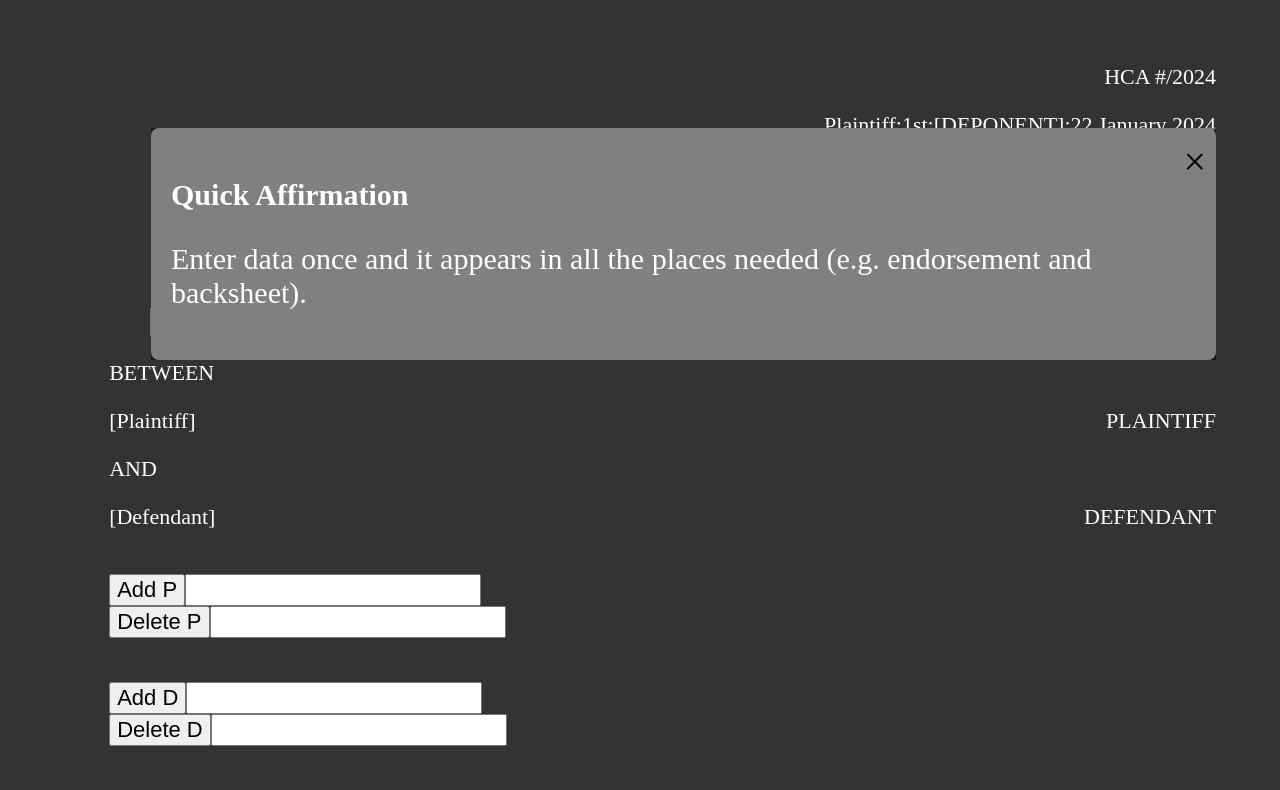
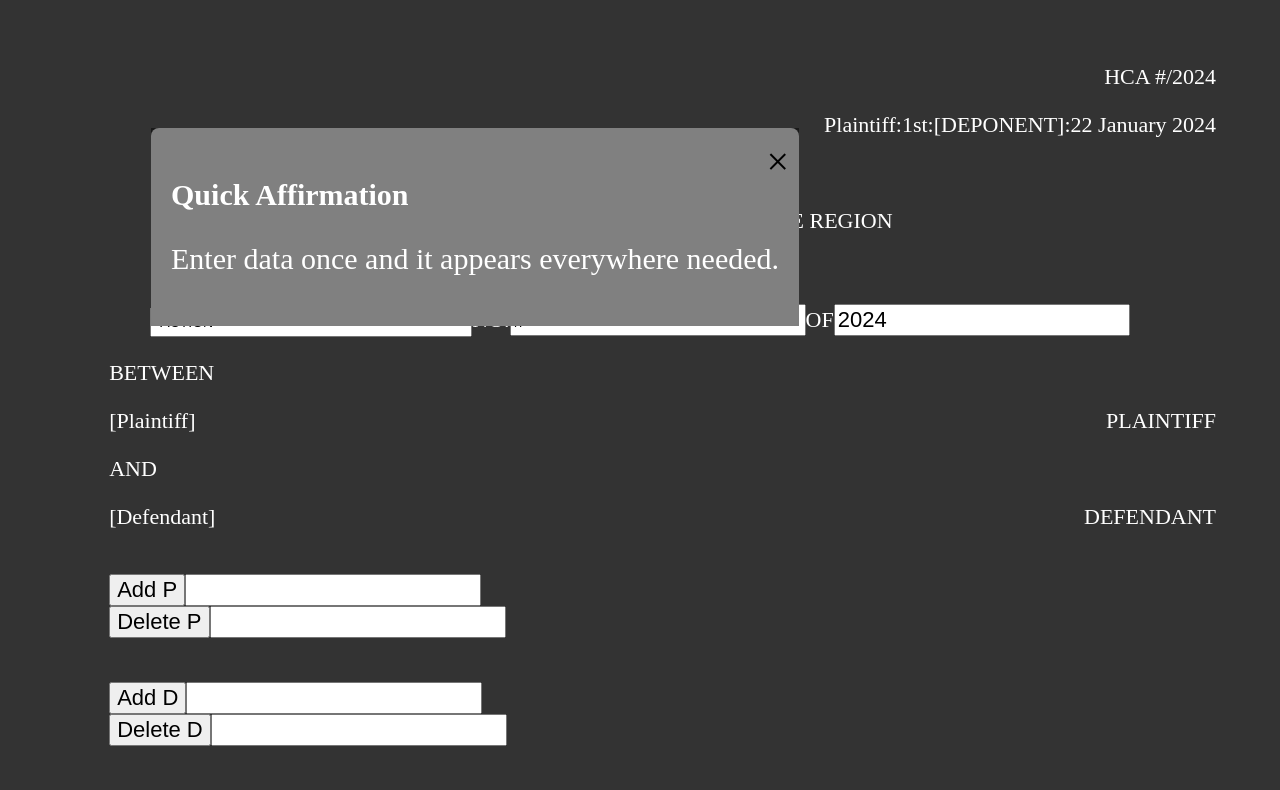
Before and after one commit to 3willows/quickAffirmation, a React (Create React App) app: page / in a window 1280 px wide. Shown: the top 790 px of the page. Built offline with nearby package versions, Linux system fonts and the light colour scheme.

Commit message:
change text

```diff
--- a/src/App.js
+++ b/src/App.js
@@ -136,7 +136,7 @@ function ToggleButtons({ inputOpen, toggleInputOpen }) {
   return (
     <div >
       <button className="large-button" onClick={toggleInputOpen}>
-        {inputOpen ? `OUTPUT` : `INPUT`}
+        {inputOpen ? `OUTPUT` : `REVISE`}
       </button>
     </div>
   )
--- a/src/components/PopUpContent.js
+++ b/src/components/PopUpContent.js
@@ -14,8 +14,7 @@ export const PopUpContent = () => {
         <p><strong>Quick Affirmation</strong></p>
         <p className="">
           {" "}
-          Enter data once and it appears in all the places needed (e.g.
-          endorsement and backsheet).
+          Enter data once and it appears everywhere needed.
         </p>
       </Modal>
     </div>
```
